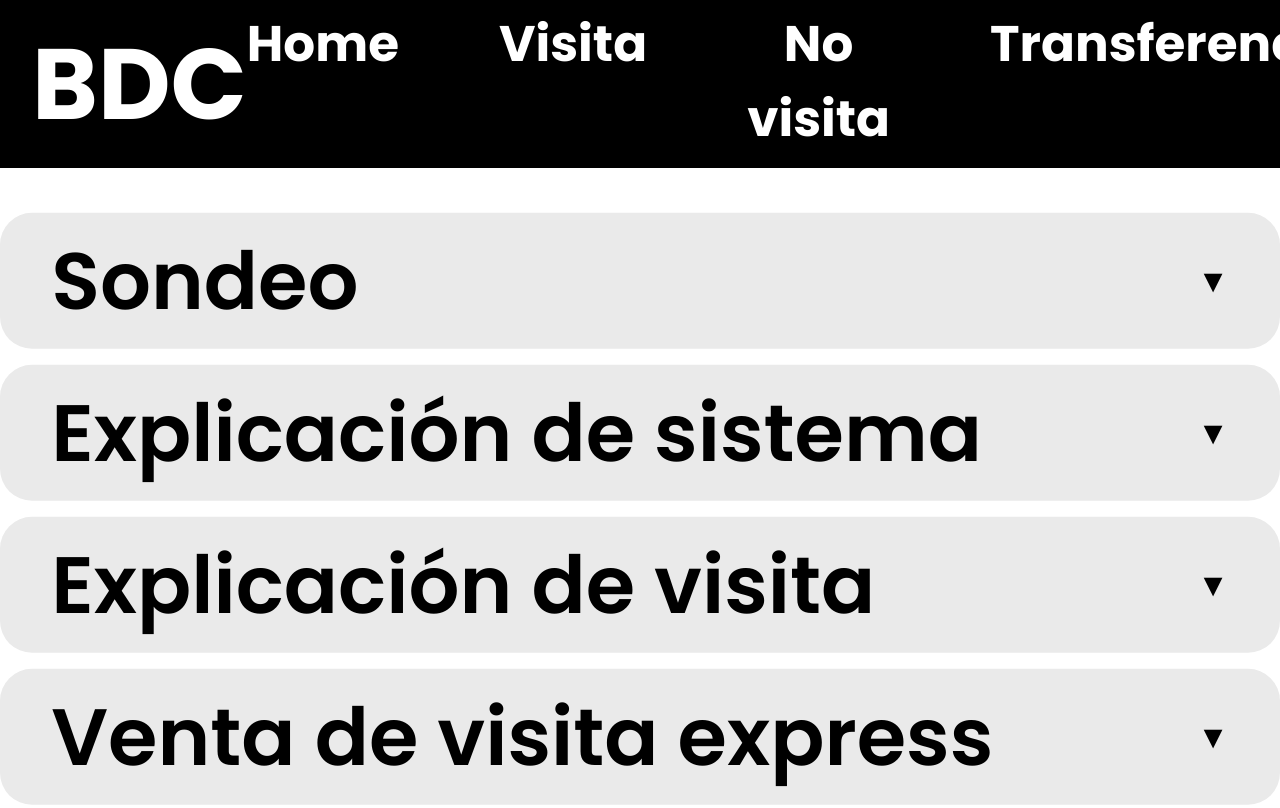
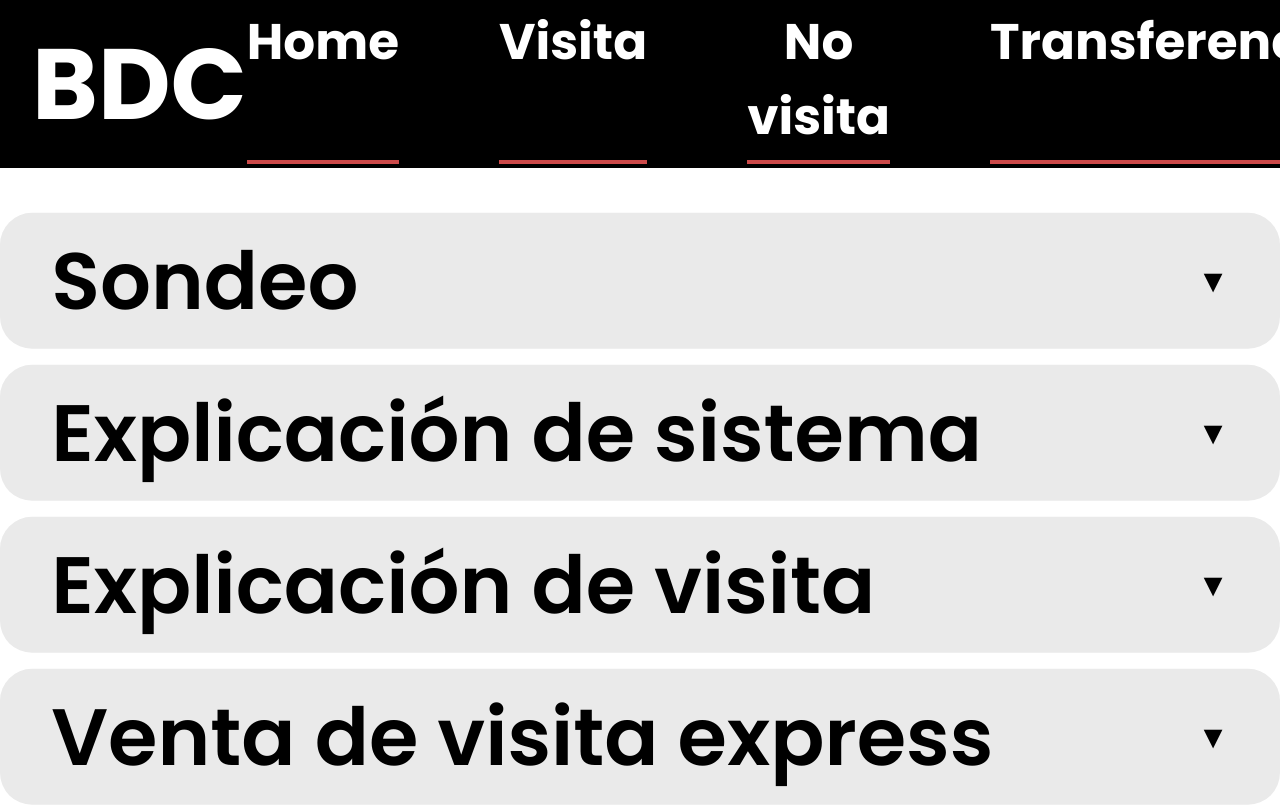
Before and after one commit to andreselugo/BDC, a plain HTML site: page visita.html in a window 1280 px wide. Shown: the top 808 px of the page. Drawn offline with Linux system fonts and the light colour scheme.

Commit message:
Update styles.css

```diff
--- a/styles.css
+++ b/styles.css
@@ -273,6 +273,6 @@ main#transferencia {
   padding: 2.5rem 0;
   width: 120%;
 }
-.menu a.activo {
+nav a.activo {
   border-bottom: 4px solid #cc4a4a;
 }
```
